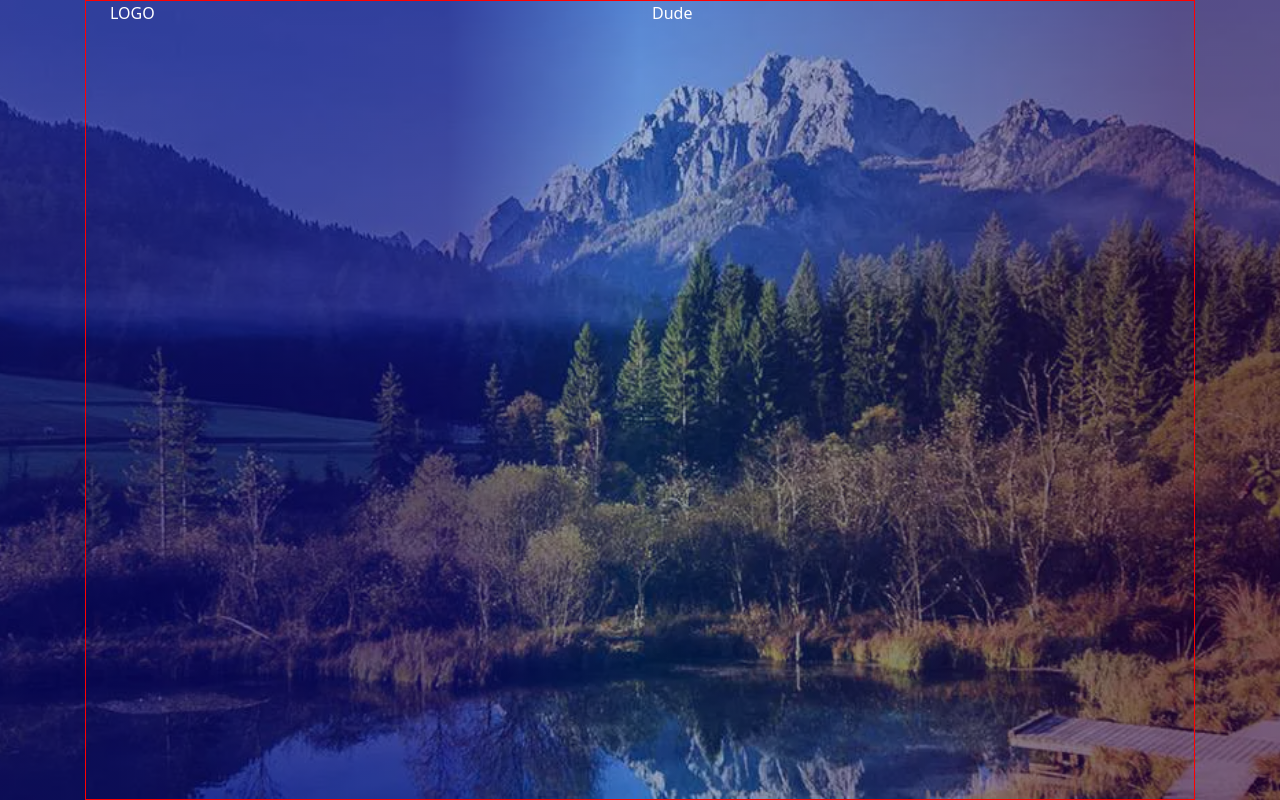
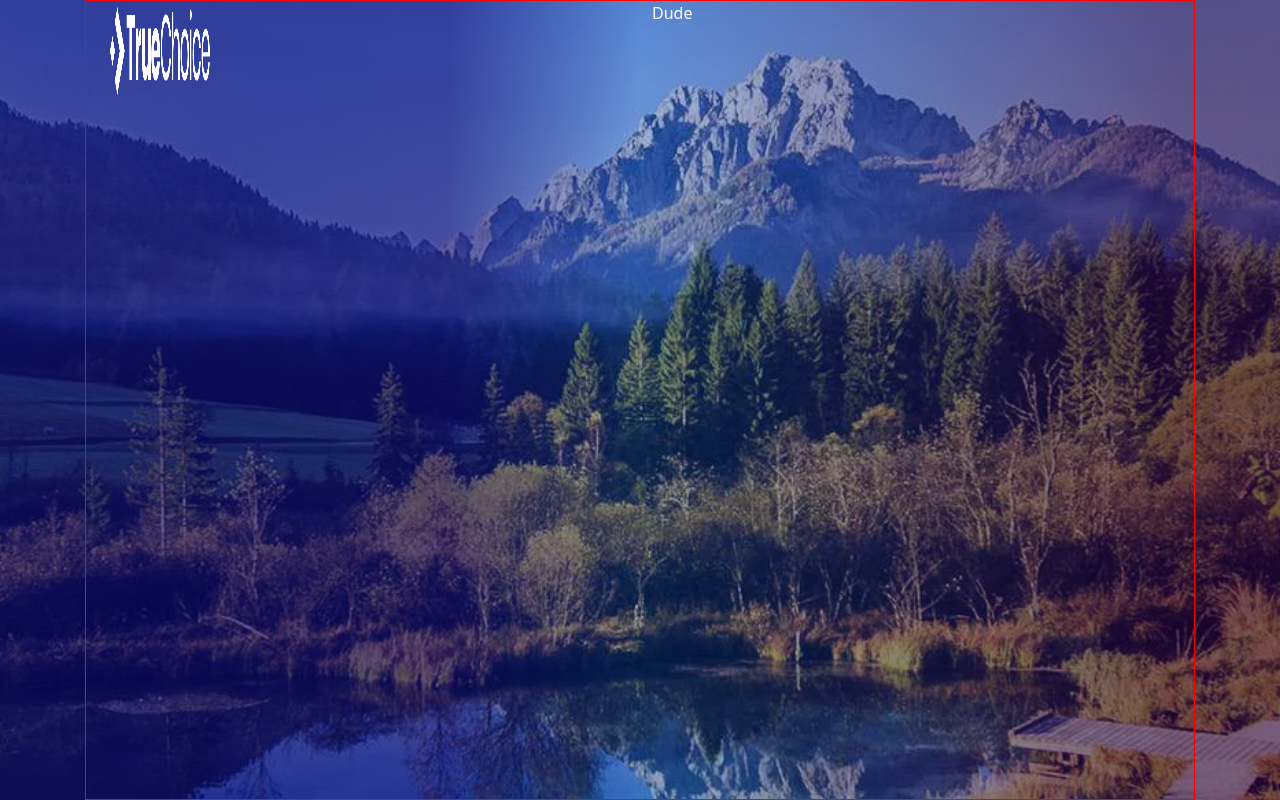
Before and after one commit to TrueChoice-Solutions/poc-design-framework, a Next.js app: page /welcome in a window 1280 px wide. Built offline with nearby package versions, Linux system fonts and the light colour scheme.

Commit message:
feat: properly use image passed from parent (Header)

```diff
--- a/components/Header/Header.js
+++ b/components/Header/Header.js
@@ -25,7 +25,7 @@ const Header = () => {
       <Container>
         <Row>
           <Col sm={6}>
-            <Logo />
+            <Logo imageSrc="logo.png" />
           </Col>
           <Col sm={6}>Dude</Col>
         </Row>
--- a/components/shared/Logo.js
+++ b/components/shared/Logo.js
@@ -7,13 +7,25 @@
  * use it only in accordance with the terms of the license agreement you entered into with the company.
  */
 
+import Image from 'next/image';
+// dependencies
+// local files
+
 /**
  * @description - returns Logo component
  * @return {jsx} - the Logo component to render
  */
 
-const Logo = () => {
-  return <div>LOGO</div>;
+const Logo = ({ imageSrc }) => {
+  return (
+    <Image
+      src={`/images/${imageSrc}`}
+      alt="Hello"
+      layout="fixed"
+      width={100}
+      height={100}
+    />
+  );
 };
 
 export default Logo;
```
